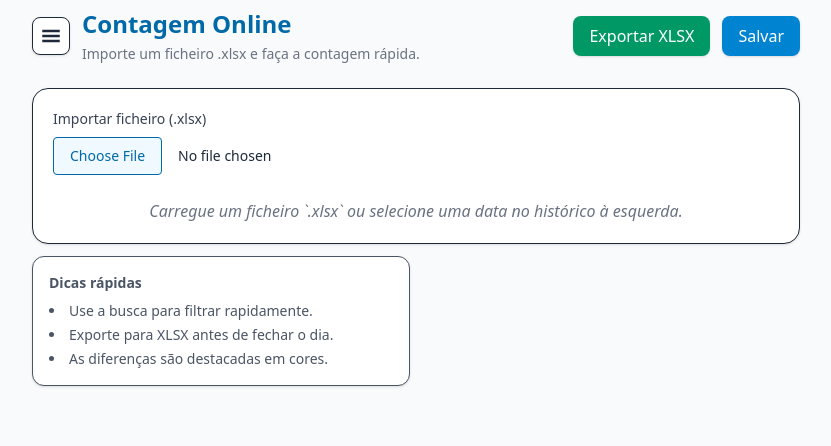
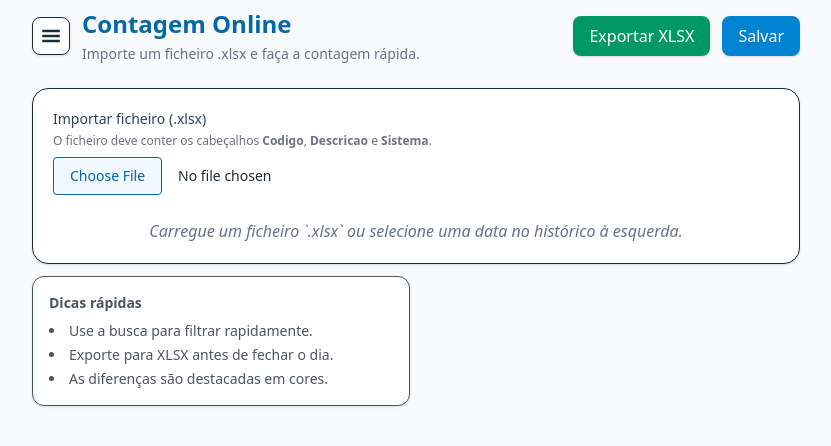
Before and after one commit to Zaky-dc/shifaa-inventory, a React (Vite) app: page / in a window 1280 px wide. Shown: the top 446 px of the page, without its empty margins (224-1055 px from the left). Built offline with nearby package versions, Linux system fonts and the light colour scheme.

Commit message:
Update App.jsx

```diff
--- a/src/App.jsx
+++ b/src/App.jsx
@@ -200,6 +200,9 @@ export default function App() {
                                 <label className="block text-sm font-medium text-gray-700">
                                     Importar ficheiro (.xlsx)
                                 </label>
+                                <p className="text-xs text-gray-500 mt-1">
+  O ficheiro deve conter os cabeçalhos <strong>Codigo</strong>, <strong>Descricao</strong> e <strong>Sistema</strong>.
+</p>
                                 <input
                                     type="file"
                                     accept=".xlsx"
```
